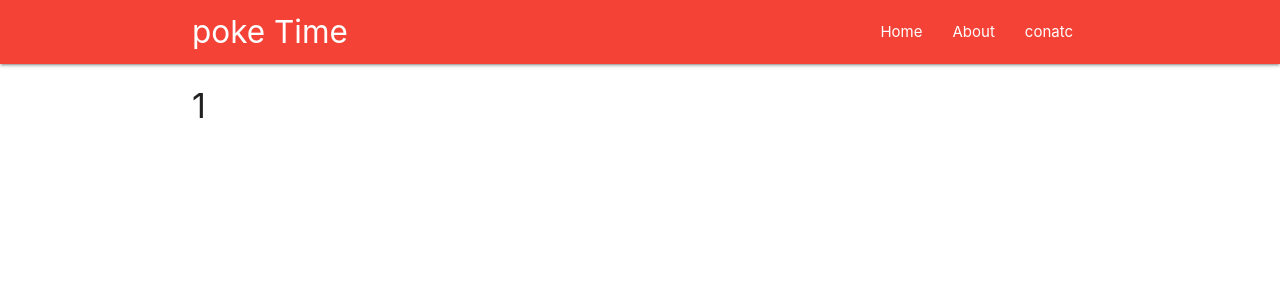
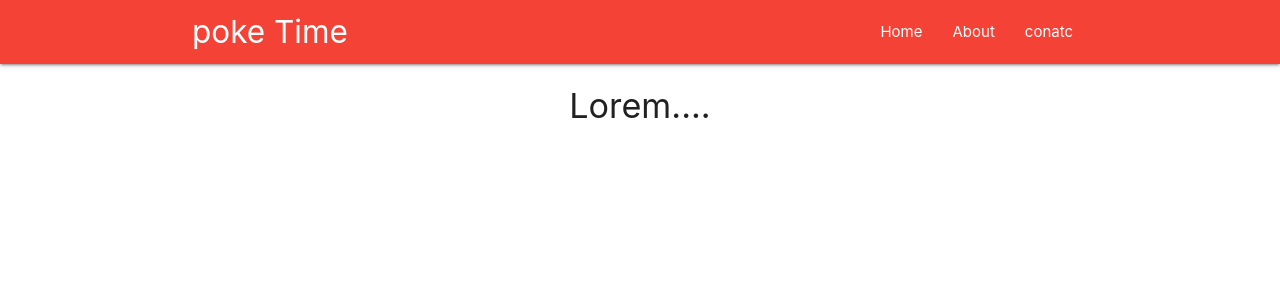
Before and after one commit to jawwad22/reactjs-ReactRouter, a React (Create React App) app: page /1 in a window 1280 px wide. Shown: the top 300 px of the page. Built offline with nearby package versions, Linux system fonts and the light colour scheme; no server answers.

Commit message:
--COmplete

```diff
--- a/src/App.js
+++ b/src/App.js
@@ -1,6 +1,6 @@
 import React, { Component } from 'react';
 import Navbar from './components/Navbar'
-import { BrowserRouter, Route } from 'react-router-dom'
+import { BrowserRouter, Route,Switch } from 'react-router-dom'
 
 import Home from './components/Home'
 import About from './components/About'
@@ -12,11 +12,12 @@
       <BrowserRouter>
         <div className="App">
           <Navbar />
+          <Switch>
           <Route exact path='/' component={Home} />
           <Route path='/about' component={About} />
           <Route path='/contact' component={Contact} />
-          <Route path='/:post_id' component={Post} />
-
+          <Route exact path='/:post_id' component={Post} />
+          </Switch>
         </div>
       </BrowserRouter>
     );
--- a/src/components/Home.js
+++ b/src/components/Home.js
@@ -1,5 +1,6 @@
 import React, { Component } from 'react'
 import axios from 'axios'
+import {Link} from 'react-router-dom'
 
 class Home extends Component {
     state = {
@@ -22,9 +23,11 @@
                 return (
                     <div className="post card" key={post.id}>
                         <div className="card-content">
+                            <Link to={'/'+post.id}>
                             <span className="card-title">
                                 {post.title}
                             </span>
+                            </Link>
                             <p>{post.body}</p>
                         </div>
                     </div>
--- a/src/components/Post.js
+++ b/src/components/Post.js
@@ -1,21 +1,32 @@
 import React, { Component } from 'react'
-
-class Post extends Component{
-    state={
-        id:null
+import axios from 'axios'
+class Post extends Component {
+    state = {
+        post: null
     }
-    componentDidMount(){
-        let id=this.props.match.params.post_id
-        console.log(id)
+    componentDidMount() {
+        let id = this.props.match.params.post_id
+        axios.get('https://jsonplaceholder.typicode.com/posts/' + id)
+            .then(res => {
                 this.setState({
-
-            id:id
+                   post:res.data
+                })
             })
     }
-render(){
-    return(
+    render() {
+        const post =this.state.post ? (
+    <div className="post">
+        <h4 className="center">
+            {this.state.post.title}
+        </h4>
+        <p>{this.state.post.body}</p>
+    </div>
+        ):(
+            <div className="center">Lorem....</div>
+        )
+        return (
             <div className="container">
-            <h4>{this.state.id}</h4>
+                <h4>{post}</h4>
             </div>
         )
     }
```
Lines whose indentation alone changed are shown as unchanged.
